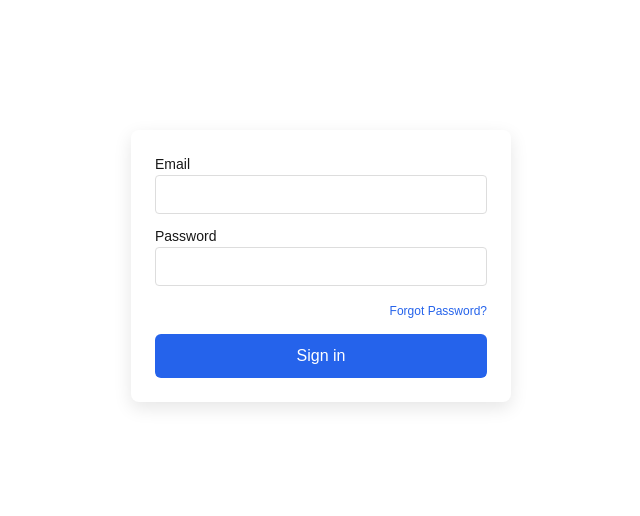
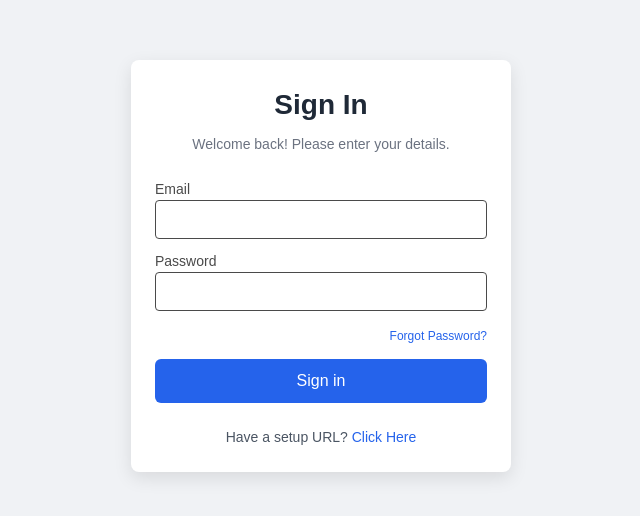
Before and after one commit to 17nbist/COB290-2025-Team-5, a Next.js app: page / in a window 1280 px wide. Shown: the part 134-650 px from the top of the page, without its empty margins (319-959 px from the left). Built offline with nearby package versions, Linux system fonts and the light colour scheme.

Commit message:
[nb]polished up some styling for login page- it now looks much more usable.

```diff
--- a/src/app/page.js
+++ b/src/app/page.js
@@ -2,8 +2,18 @@ import AuthCard from "@/components/AuthCard";
 import LoginContainer from "@/components/LoginContainer";
 
 export default function Home() {
+  const styles = {
+    container: {
+      display: "flex",
+      justifyContent: "center",
+      alignItems: "center",
+      minHeight: "100vh",
+      background: "#f0f2f5",
+    },
+  };
+
   return (
-    <div style={{ display: "flex", justifyContent: "center", alignItems: "center", minHeight: "100vh" }}>
+    <div style={styles.container}>
       <AuthCard>
         <LoginContainer />
       </AuthCard>
--- a/src/components/AuthCard.js
+++ b/src/components/AuthCard.js
@@ -1,9 +1,23 @@
 
+
+import Link from "next/link";
 
 export default function AuthCard({ children }) {
 	return (
 		<div style={styles.card}>
+			<div style={styles.header}>
+				<h1 style={styles.title}>Sign In</h1>
+				<p style={styles.subtitle}>
+					Welcome back! Please enter your details.
+				</p>
+			</div>
 			{children}
+			<div style={styles.footer}>
+				Have a setup URL?{" "}
+				<Link href="#" style={styles.link}>
+					Click Here
+				</Link>
+			</div>
 		</div>
 	);
 }
@@ -16,4 +30,29 @@ const styles = {
 		boxShadow: "0 6px 18px rgba(0,0,0,0.1)",
 		background: "#fff",
 	},
+	header: {
+		textAlign: "center",
+		marginBottom: "24px",
+	},
+	title: {
+		fontSize: "28px",
+		fontWeight: "bold",
+		color: "#1f2937",
+	},
+	subtitle: {
+		color: "#6b7280",
+		fontSize: "14px",
+		marginTop: "8px",
+	},
+	footer: {
+		marginTop: "24px",
+		textAlign: "center",
+		fontSize: "14px",
+		color: "#4b5563",
+	},
+	link: {
+		color: "#2563eb",
+		textDecoration: "none",
+		fontWeight: "500",
+	},
 };
--- a/src/components/LoginForm.js
+++ b/src/components/LoginForm.js
@@ -48,9 +48,9 @@ export default function LoginForm({
 
 const styles = {
 	form: { display: "flex", flexDirection: "column", gap: 12 },
-	label: { display: "flex", flexDirection: "column", fontSize: 14 },
-	input: { padding: 8, borderRadius: 4, border: "1px solid #ddd" },
-	button: { padding: 10, borderRadius: 6, background: "#2563eb", color: "#fff", border: "none" },
+	label: { display: "flex", flexDirection: "column", fontSize: 14, color: "#4a4a4aff" },
+	input: { padding: 8, borderRadius: 4, border: "1px solid #4a4a4aff" },
+	button: { padding: 10, borderRadius: 6, background: "#2563eb", color: "#ffffffff", border: "none" },
 	forgotPasswordWrapper: {
 		alignSelf: "flex-end",
 	},
```
